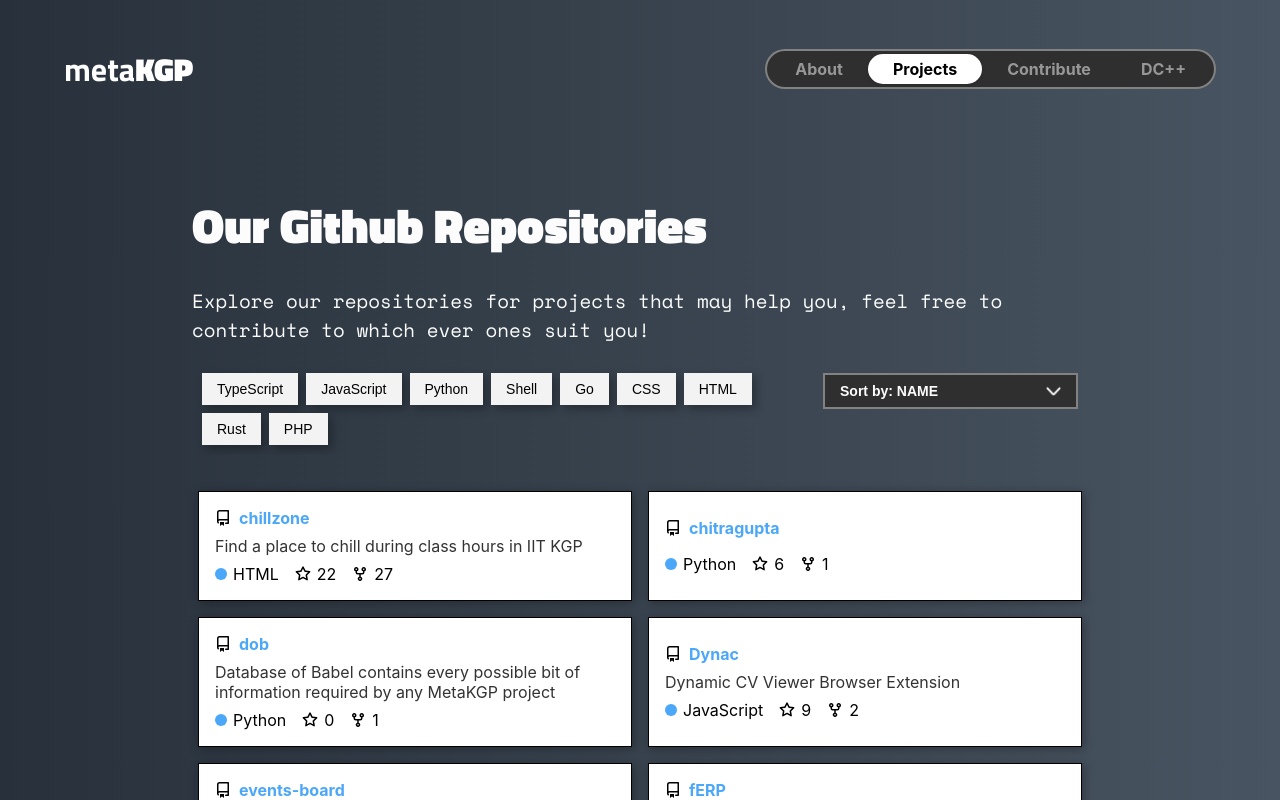
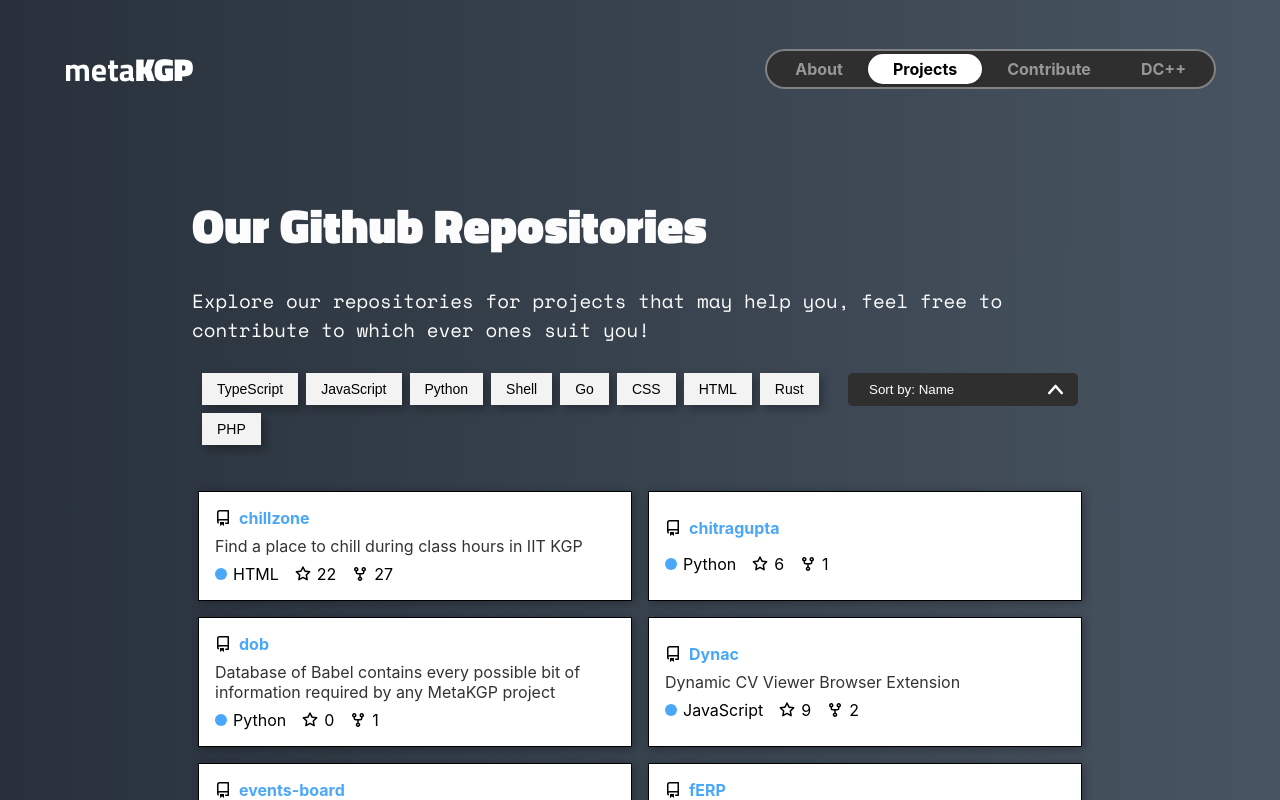
Before and after one commit to metakgp/metakgp.org, a React (Vite) app: page /#/projects in a window 1280 px wide. Built offline with nearby package versions, Linux system fonts and the light colour scheme.

Commit message:
refactor: sort button

```diff
--- a/src/components/SortDropdown.tsx
+++ b/src/components/SortDropdown.tsx
@@ -1,6 +1,7 @@
 import React, { useState } from "react";
 import "../styles/components/SortDropdown.css";
 import downArrow from "../assets/down.png";
+import upArrow from "../assets/up-arrow.png";
 import { SortDropdownProps } from "../utils/types";
 const SortDropdown: React.FC<SortDropdownProps> = ({
   setSortField,
@@ -10,23 +11,32 @@ const SortDropdown: React.FC<SortDropdownProps> = ({
 }) => {
   const [showMenu, setShowMenu] = useState(false);
 
+  const toggleSort = () => {
+    setSortType(sortType === "desc" ? "asc" : "desc");
+  }
   const toggleDropdown = () => {
     setShowMenu(!showMenu);
   };
   const handleSortField = (field: string) => {
     setSortField(field);
   };
-  const handleSortType = (type: "asc" | "desc") => {
-    setSortType(type);
-  };
+
   return (
-    <div className={`dropdown`}>
-      <button className="sort-button" onClick={toggleDropdown}>
-        Sort by: {sortField.toUpperCase()}{" "}
-        <img src={downArrow} className="sort-downArrow" alt="▼" />
-      </button>
+    <div className={`dropdown ${showMenu ? "show" : ""}`}>
+      <div className="sort-button">
+   <button disabled={window.innerWidth >= 760} onClick={toggleDropdown}>
+        Sort by:{" "}{sortField.charAt(0).toUpperCase()+sortField.slice(1)}
+        </button>
+        <div className="sort-Arrow-container" onClick={(e) => {
+      e.stopPropagation();
+      toggleSort();
+    }}>
+ <img src={sortType === "desc" ? downArrow : upArrow} className="sort-Arrow"   alt="▼" />
 
-      <div className={`dropdown-content ${showMenu ? "show" : ""}`}>
+        </div>
+
+      </div>
+    <div className={`dropdown-content ${showMenu ? "show" : ""}`}>
         <div className={`dropdown-item ${"name" === sortField ? "selected" : ""}`} onClick={() => handleSortField("name")}>
           {" "}
 
@@ -42,15 +52,7 @@ const SortDropdown: React.FC<SortDropdownProps> = ({
 
           Stars
         </div>
-        <div className="divider" > </div>
-        <div className={`dropdown-item ${"asc" === sortType ? "selected" : ""}`} onClick={() => handleSortType("asc")}>
 
-          Ascending
-        </div>
-        <div className={`dropdown-item ${"desc" === sortType ? "selected" : ""}`} onClick={() => handleSortType("desc")}>
-
-          Descending
-        </div>
       </div>
     </div>
   );
--- a/src/styles/components/SortDropdown.css
+++ b/src/styles/components/SortDropdown.css
@@ -8,9 +8,8 @@ font-family: -apple-system, BlinkMacSystemFont, "Segoe UI", "Roboto", "Oxygen",
 }
 
 .selected {
-  font-weight: 800;
-  background-color: #fff;
-  color: #2f2f2f;
+  background-color: #393737;
+  border-radius: 0 0 5px 5px;
 }
 .sort-button {
   background-color: #2f2f2f;
@@ -18,21 +17,30 @@ font-family: -apple-system, BlinkMacSystemFont, "Segoe UI", "Roboto", "Oxygen",
   border: none;
   padding: 8px 15px;
   font-size: 14px;
-  font-weight: 700;
-  width: 255px;
+  border-radius: 5px;
+
   cursor: pointer;
-  border-style: solid;
-  border-width: 2px 2px 0 2px;
-  border-bottom-width: 2px;
-  border-color: #ffffff66;
+  width: 200px;
   transition: background 300ms, color 300ms, scale 300ms;
 
   display: flex;
   justify-content: space-between;
-  align-items: center;
+
 }
-.sort-downArrow {
+.sort-button button{
+  color: #fcfcfc;
+  background-color: #2f2f2f;
+  width: 100%;
+  text-align: left;
+  border: none;
+}
+.sort-Arrow-container{
+  display: flex;
+}
+
+.sort-Arrow {
   width: 15px;
+
   filter: brightness(0) invert(1);
   color: white;
 }
@@ -41,13 +49,11 @@ font-family: -apple-system, BlinkMacSystemFont, "Segoe UI", "Roboto", "Oxygen",
   opacity: 0;
   transition: opacity 0.3s ease, transform 0.3s ease;
   position: absolute;
-  border-style: solid;
-  border-width: 0 2px 2px 2px;
-  border-color: #ffffff66;
+  border-radius: 0 0 5px 5px;
   background-color: #2f2f2f;
-  color: #fcfcfc;
-  width: 251px;
-  box-shadow: 0 4px 8px rgba(0, 0, 0, 0.1);
+ color: #fcfcfc;
+ width: 230px;
+
   z-index: 1;
 }
 
@@ -61,11 +67,12 @@ font-family: -apple-system, BlinkMacSystemFont, "Segoe UI", "Roboto", "Oxygen",
 
 .dropdown-item {
   text-align: center;
+ font-size: small;
   transition: background 300ms, color 300ms, scale 300ms;
 }
 .dropdown-item:hover {
-  background-color: #fff;
-  color: #2f2f2f;
+  background-color: #393737;
+ border-radius: 0 0 5px 5px;
 }
 
 
@@ -76,20 +83,24 @@ for large screens toggle  on hover  */
   transform: translateY(0);
 }
 
+.dropdown:hover  .sort-button{
+   border-radius: 5px 5px 0 0;
+}
+
 /*
 for small screens toggling on click */
 .dropdown-content.show {
   opacity: 1;
   transform: translateY(0);
+
+}
+.dropdown.show .sort-button{
+border-radius: 5px 5px 0 0 ;
+
 }
 
-.arrow {
-  margin-left: auto;
-}
 
-.divider {
-  border-top: 1px solid #f0f0f0;
-}
+
 
 
 
@@ -98,4 +109,5 @@ for small screens toggling on click */
   .dropdown:hover .dropdown-content {
     display: none;
   }
+
 }
```
Also changed, not shown: src/assets/up-arrow.png (added).
